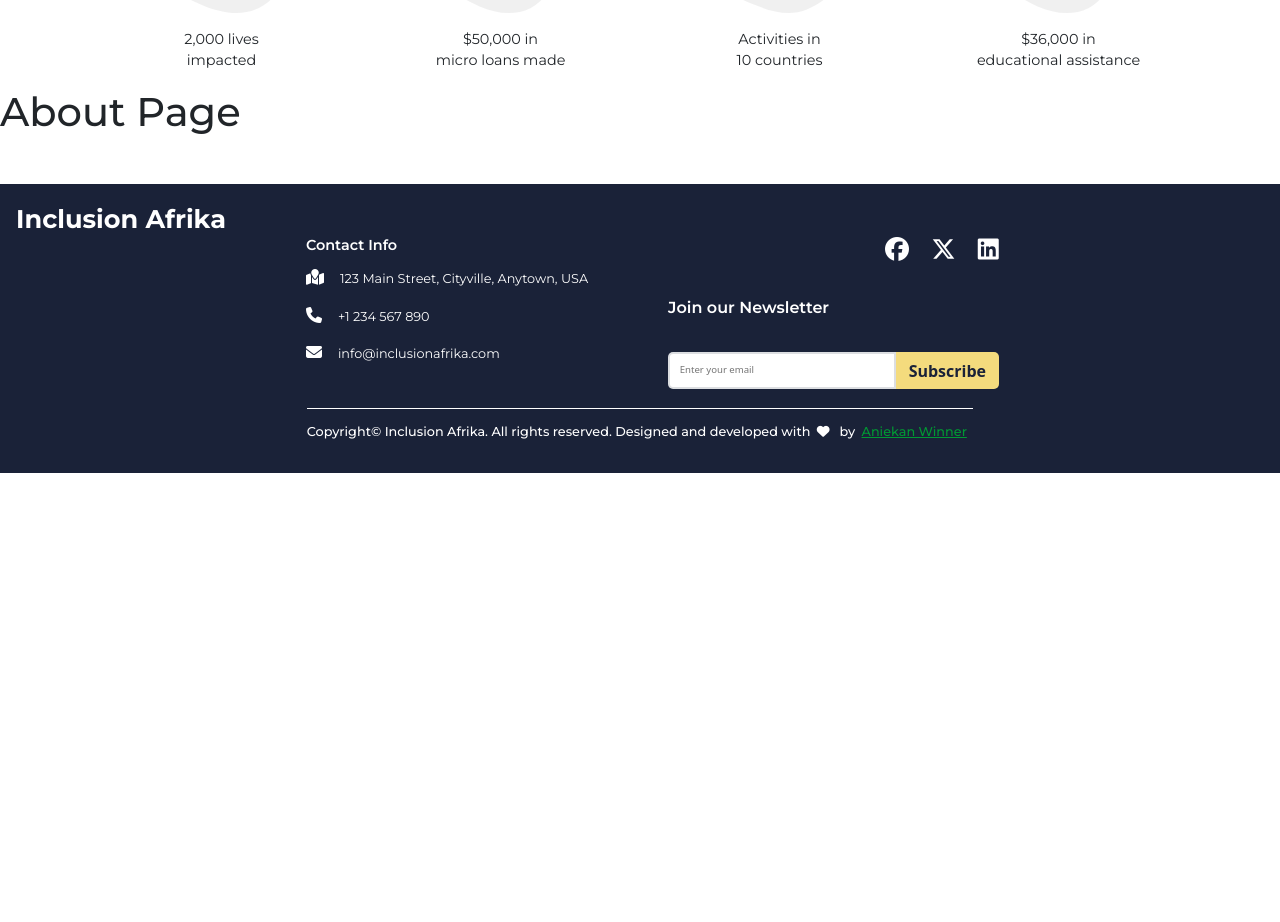
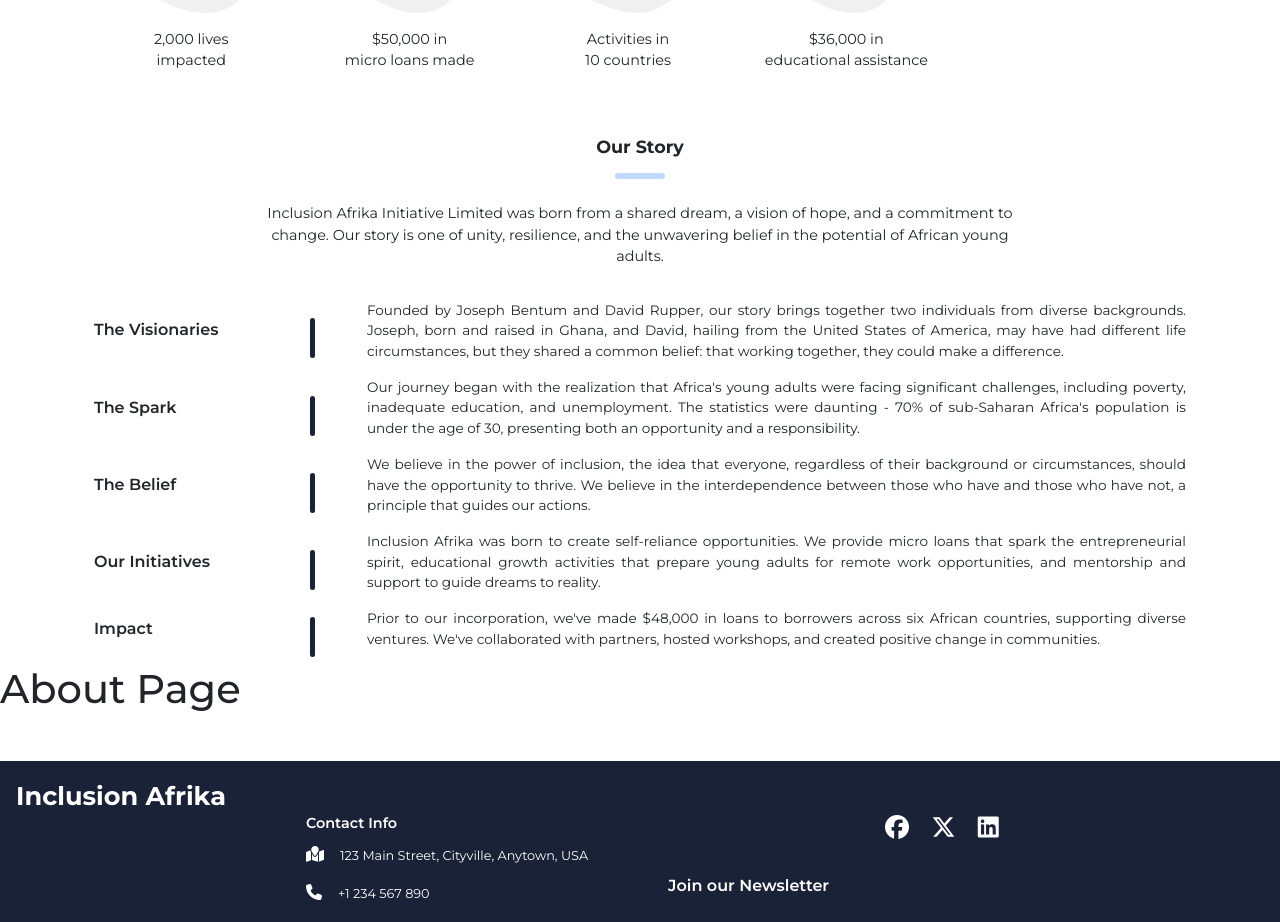
Before and after one commit to DevaWinner/afrika, a React (Vite) app: page /about in a window 1280 px wide. Shown: the part 1040-1962 px from the top of the page. Before the commit the page ends 1513 px from the top, so only its background shows below. Built offline with nearby package versions, Linux system fonts and the light colour scheme.

Commit message:
Feat: Add About Story component and mount

```diff
--- /dev/null
+++ b/src/components/ AboutStory.jsx
@@ -0,0 +1,82 @@
+import { Container, Row, Col } from "react-bootstrap";
+import "../styles/AboutStory.css";
+
+const AboutStory = () => {
+	return (
+		<section className="about-story top d-flex flex-column align-items-center container">
+			<Container>
+				<div className="text d-flex">
+					<div className="title d-flex">
+						<h2>Our Story</h2>
+						<hr className="bg-primary" />
+					</div>
+					<p>
+						Inclusion Afrika Initiative Limited was born from a shared dream, a
+						vision of hope, and a commitment to change. Our story is one of
+						unity, resilience, and the unwavering belief in the potential of
+						African young adults.
+					</p>
+				</div>
+				<Row className="story-container d-flex flex-column">
+					<Col className="story d-flex align-items-center">
+						<p className="story-title">The Visionaries</p>
+						<div className="story-line"></div>
+						<p className="story-text">
+							Founded by Joseph Bentum and David Rupper, our story brings
+							together two individuals from diverse backgrounds. Joseph, born
+							and raised in Ghana, and David, hailing from the United States of
+							America, may have had different life circumstances, but they
+							shared a common belief: that working together, they could make a
+							difference.
+						</p>
+					</Col>
+					<Col className="story d-flex align-items-center">
+						<p className="story-title">The Spark</p>
+						<div className="story-line"></div>
+						<p className="story-text">
+							Our journey began with the realization that Africa's young adults
+							were facing significant challenges, including poverty, inadequate
+							education, and unemployment. The statistics were daunting - 70% of
+							sub-Saharan Africa's population is under the age of 30, presenting
+							both an opportunity and a responsibility.
+						</p>
+					</Col>
+					<Col className="story d-flex align-items-center">
+						<p className="story-title">The Belief</p>
+						<div className="story-line"></div>
+						<p className="story-text">
+							We believe in the power of inclusion, the idea that everyone,
+							regardless of their background or circumstances, should have the
+							opportunity to thrive. We believe in the interdependence between
+							those who have and those who have not, a principle that guides our
+							actions.
+						</p>
+					</Col>
+					<Col className="story d-flex align-items-center">
+						<p className="story-title">Our Initiatives</p>
+						<div className="story-line"></div>
+						<p className="story-text">
+							Inclusion Afrika was born to create self-reliance opportunities.
+							We provide micro loans that spark the entrepreneurial spirit,
+							educational growth activities that prepare young adults for remote
+							work opportunities, and mentorship and support to guide dreams to
+							reality.
+						</p>
+					</Col>
+					<Col className="story d-flex align-items-center">
+						<p className="story-title">Impact</p>
+						<div className="story-line"></div>
+						<p className="story-text">
+							Prior to our incorporation, we've made $48,000 in loans to
+							borrowers across six African countries, supporting diverse
+							ventures. We've collaborated with partners, hosted workshops, and
+							created positive change in communities.
+						</p>
+					</Col>
+				</Row>
+			</Container>
+		</section>
+	);
+};
+
+export default AboutStory;
--- a/src/pages/About.jsx
+++ b/src/pages/About.jsx
@@ -1,11 +1,13 @@
 import AboutHero from "../components/AboutHero";
 import ImpactContainer from "../components/ImpactContainer";
+import AboutStory from "../components/ AboutStory";
 
 function About() {
 	return (
 		<main>
 			<AboutHero />
-      <ImpactContainer />
+			<ImpactContainer />
+      <AboutStory />
 			<h1>About Page</h1>
 		</main>
 	);
--- /dev/null
+++ b/src/styles/AboutStory.css
@@ -0,0 +1,44 @@
+.story-title {
+	font-size: 1rem;
+	font-weight: 600;
+	text-transform: capitalize;
+	width: 15%;
+}
+
+.story-line {
+	width: 5px;
+	height: 40px;
+	background-color: var(--primary-color);
+	border-radius: 10px;
+	margin: 0 auto;
+}
+
+.story-text {
+	text-align: justify;
+	font-size: 0.85rem;
+	width: 75%;
+}
+
+@media (max-width: 480px) {
+	.story {
+		flex-direction: column;
+		gap: 0.55rem;
+	}
+
+	.story-title {
+		width: 100%;
+		text-align: center;
+		margin: 0;
+		font-weight: 500;
+	}
+
+	.story-line {
+		width: 15%;
+		height: 4px;
+	}
+
+	.story-text {
+		width: 100%;
+		font-size: 0.8rem;
+	}
+}
--- a/src/styles/ImpactContainer.css
+++ b/src/styles/ImpactContainer.css
@@ -1,3 +1,8 @@
+.about-impact {
+	width: 80%;
+	margin: 0 auto;
+}
+
 .impact-item {
 	gap: 1rem;
 	justify-content: center;
@@ -51,9 +56,17 @@ p.impact-texts {
 }
 
 @media (max-width: 480px) {
+	section.impact-container {
+		margin-top: 2.5em;
+	}
+
+	.about-impact {
+		width: 100%;
+	}
+
 	.impact-item {
 		gap: 0.5rem;
-    margin-bottom: 0.8rem;
+		margin-bottom: 0.8rem;
 	}
 
 	p.impact-texts {
```
